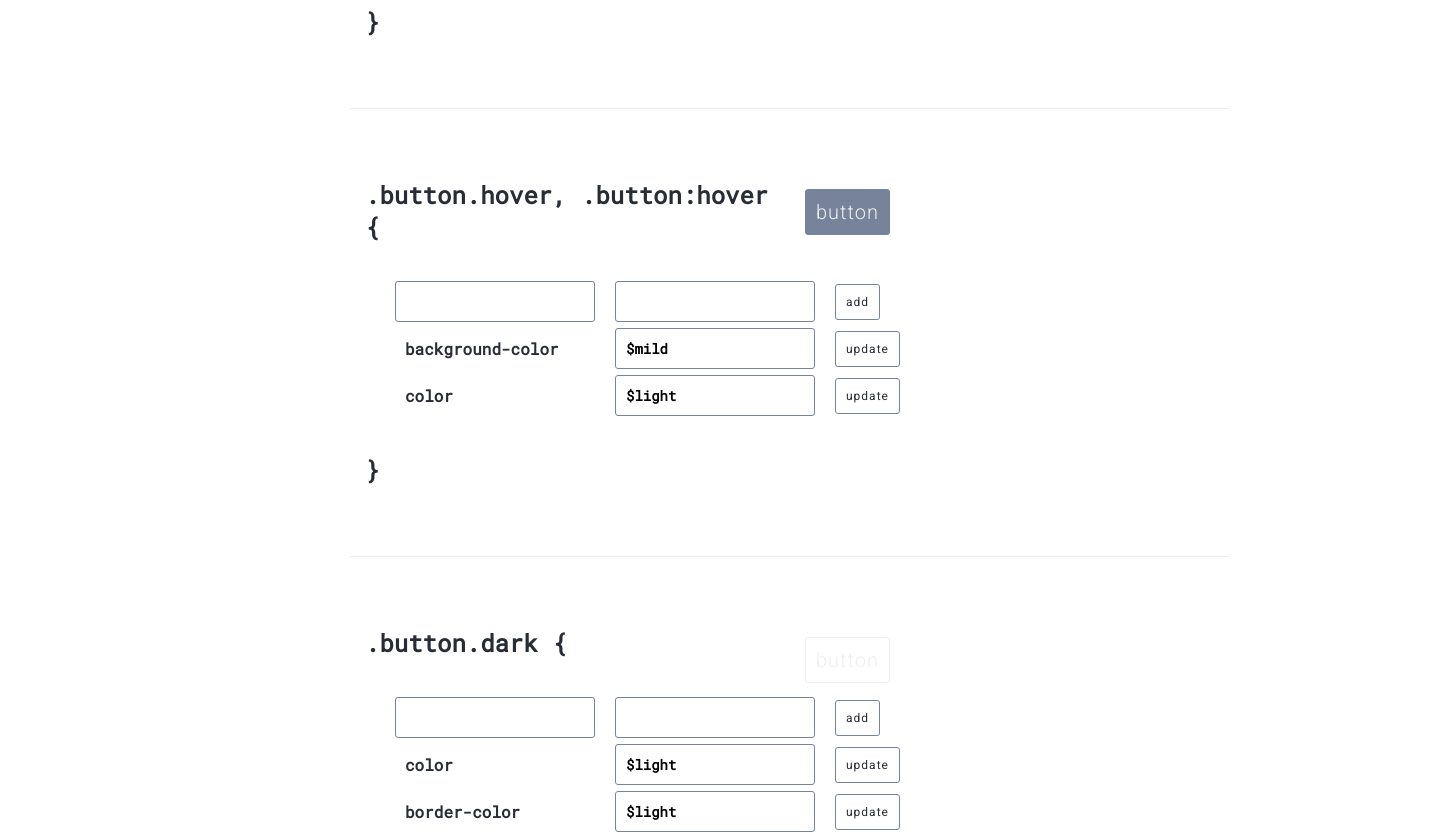
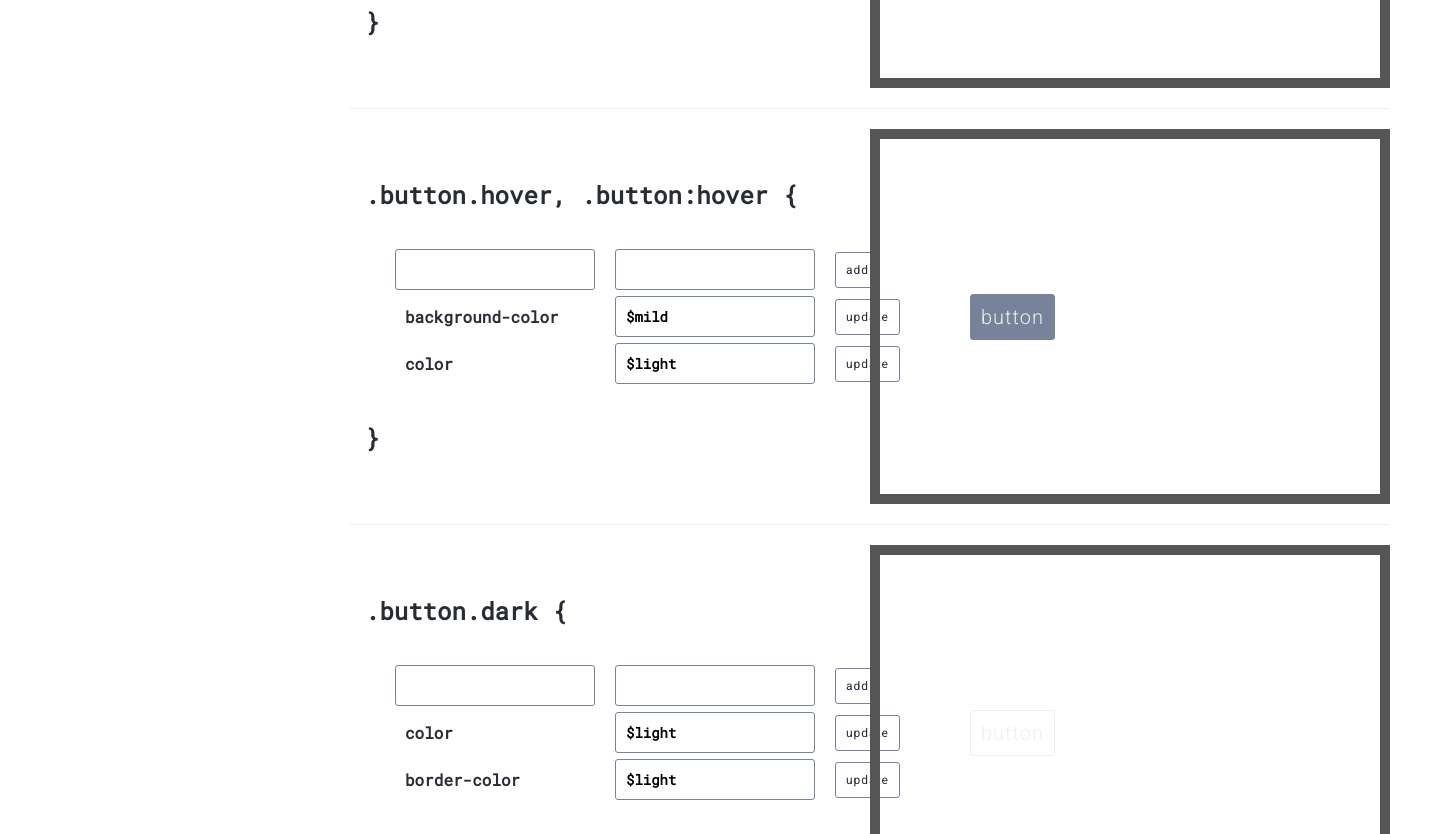
Before and after one commit to benbakle/dynamicStyleguide-reactjs, a React (Create React App) app: page /type/button in a window 1280 px wide. Shown: the part 1260-2094 px from the top of the page, 1440 px wide, since content can reach past the window. Built offline with nearby package versions, Linux system fonts and the light colour scheme.

Commit message:
clean: color palette

```diff
--- a/src/assets/css/components/style-display.scss
+++ b/src/assets/css/components/style-display.scss
@@ -10,18 +10,30 @@
   }
 
   .right {
-    padding-top: 6rem;
+    border:1rem solid #555;
+    padding: 6rem;
+    box-sizing: border-box;
+    display: flex;
+    align-items: center;
+
+    .wrapper {
+      background-color: #fff;
+      padding: 5rem 3rem;
+      width: 100%;
+    }
   }
 
   .display {
     padding: 2rem 0;
     border-bottom: .1rem solid #efefef;
 
-    .label {
-      font-family: 'Roboto Mono', monospace;
-      font-size: 2.4rem;
-      padding: 3rem 0;
-      text-transform: initial;
+    .left {
+      .label {
+        font-family: 'Roboto Mono', monospace;
+        font-size: 2.4rem;
+        padding: 3rem 0;
+        text-transform: initial;
+      }
     }
   }
 
```
